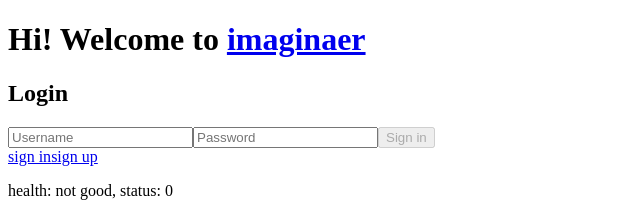
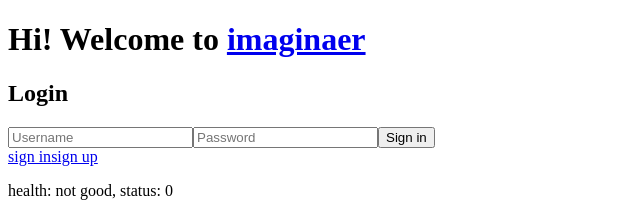
Before and after one commit to bohdancho/bg-replacer, an Angular app in the folder frontend/: page /login in a window 1280 px wide. Shown: the top 217 px of the page, without its empty margins (0-640 px from the left). Built offline with nearby package versions, Linux system fonts and the light colour scheme; no server answers.

Commit message:
frontend: login form

```diff
--- a/frontend/src/app/auth/auth.service.ts
+++ b/frontend/src/app/auth/auth.service.ts
@@ -36,7 +36,9 @@ export class AuthService {
   }
 
   login(payload: LoginDTO) {
-    return this.http.post<void>('api/login', payload, { responseType: 'json' }).pipe(tap(() => this.fetchUser()))
+    return this.http
+      .post<void>('api/login', payload, { responseType: 'json' })
+      .pipe(tap(() => this.fetchUser()))
   }
 
   register(payload: RegistrationDTO) {
--- a/frontend/src/app/auth/login-page.component.ts
+++ b/frontend/src/app/auth/login-page.component.ts
@@ -1,7 +1,7 @@
 import { NgIf } from '@angular/common'
 import { HttpErrorResponse } from '@angular/common/http'
 import { Component, computed, inject, signal } from '@angular/core'
-import { FormGroup, FormControl, Validators, ReactiveFormsModule } from '@angular/forms'
+import { Validators, ReactiveFormsModule, FormBuilder } from '@angular/forms'
 import { RouterLink } from '@angular/router'
 import { take } from 'rxjs'
 import { AuthService } from './auth.service'
@@ -17,41 +17,65 @@ import { AuthService } from './auth.service'
         <p class="text-center">You are now authorized</p>
       </div>
     } @else {
-      <form class="flex flex-col gap-4 w-80 max-w-full" [formGroup]="form" (submit)="onSubmit($event)">
+      <form
+        class="flex flex-col gap-4 w-80 max-w-full"
+        [formGroup]="form"
+        (submit)="onSubmit($event)"
+      >
         <h2 class="text-2xl my-0 self-center">Login</h2>
         <input type="text" formControlName="username" placeholder="Username" />
         @if (form.dirty) {
-          <div *ngIf="form.controls.username.errors?.['required']">Username is required.</div>
+          <div *ngIf="form.controls.username.errors?.['required']">
+            Username is required.
+          </div>
         }
-        <input type="password" formControlName="password" placeholder="Password" />
+        <input
+          type="password"
+          formControlName="password"
+          placeholder="Password"
+        />
         @if (form.dirty) {
-          <div *ngIf="form.controls.password.errors?.['required']">Password is required.</div>
+          <div *ngIf="form.controls.password.errors?.['required']">
+            Password is required.
+          </div>
         }
         <button
           type="submit"
-          [disabled]="!this.form.valid || pending()"
+          [disabled]="pending()"
           class="bg-blue-500 text-white border-none rounded-md cursor-pointer disabled:cursor-auto disabled:bg-gray-300 py-2"
         >
           Sign in
         </button>
-        <div *ngIf="invalidCredentials()">The provided username or password is incorrect.</div>
-        <div *ngIf="internalServerError()">An unexpected server error occured.</div>
+        <div *ngIf="invalidCredentials()">
+          The provided username or password is incorrect.
+        </div>
+        <div *ngIf="internalServerError()">
+          An unexpected server error occured.
+        </div>
       </form>
     }
   `,
 })
 export class LoginPageComponent {
   auth = inject(AuthService)
+  fb = inject(FormBuilder)
 
   pending = signal(false)
-  form = new FormGroup({
-    username: new FormControl('', [Validators.required]),
-    password: new FormControl('', [Validators.required]),
-  })
+  form = this.fb.group(
+    {
+      username: ['', [Validators.required]],
+      password: ['', [Validators.required]],
+    },
+    { updateOn: 'submit' },
+  )
 
-  responseErrorCode = signal<number | null>(null)
-  invalidCredentials = computed(() => (this.responseErrorCode() === 401 ? true : false))
-  internalServerError = computed(() => (this.responseErrorCode() === 500 ? true : false))
+  private responseErrorCode = signal<number | null>(null)
+  invalidCredentials = computed(() =>
+    this.responseErrorCode() === 401 ? true : false,
+  )
+  internalServerError = computed(() =>
+    this.responseErrorCode() === 500 ? true : false,
+  )
 
   onSubmit(e: Event) {
     e.preventDefault()
@@ -68,8 +92,11 @@ export class LoginPageComponent {
             this.form.reset()
           },
           error: (error: HttpErrorResponse) => {
+            this.pending.set(false)
             this.responseErrorCode.set(error.status)
-            this.form.valueChanges.pipe(take(1)).subscribe(() => this.responseErrorCode.set(null))
+            this.form.valueChanges
+              .pipe(take(1))
+              .subscribe(() => this.responseErrorCode.set(null))
           },
         })
     }
```
Also changed, not shown: frontend/.prettierrc.json.
